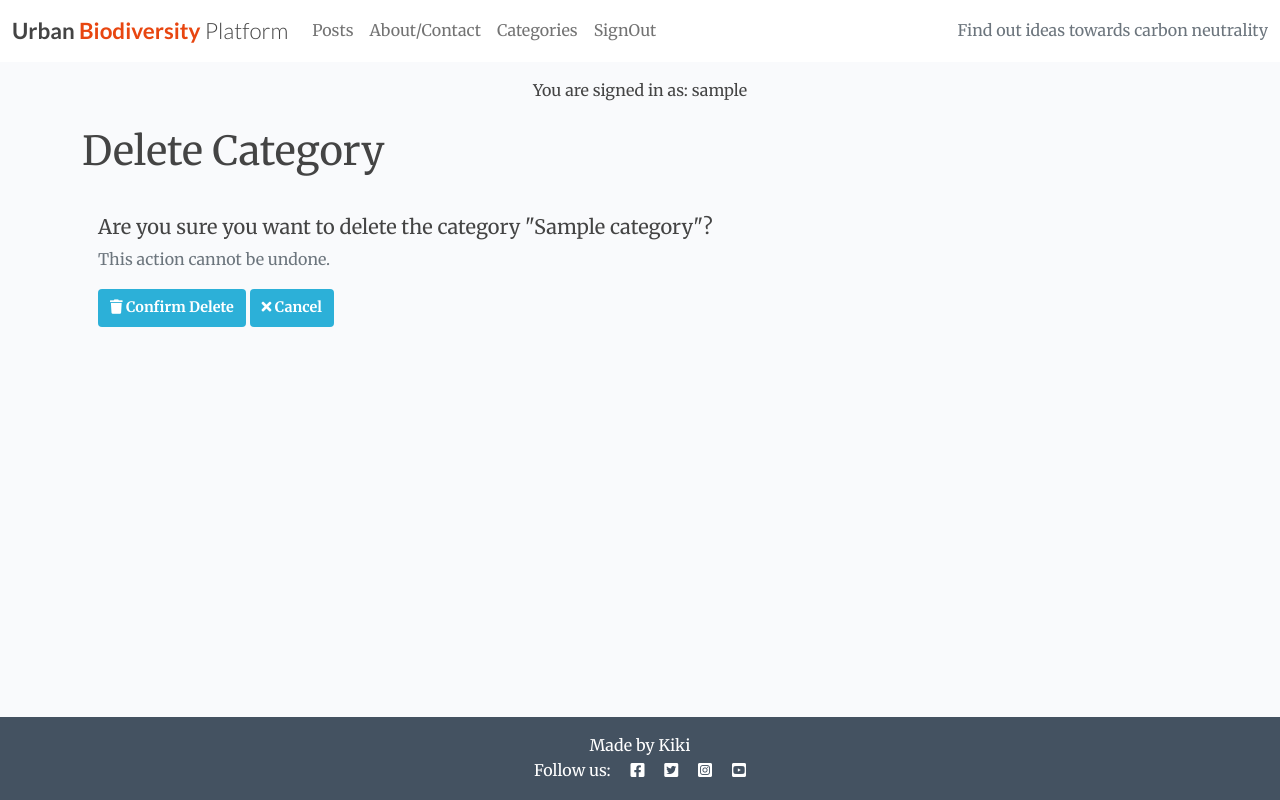
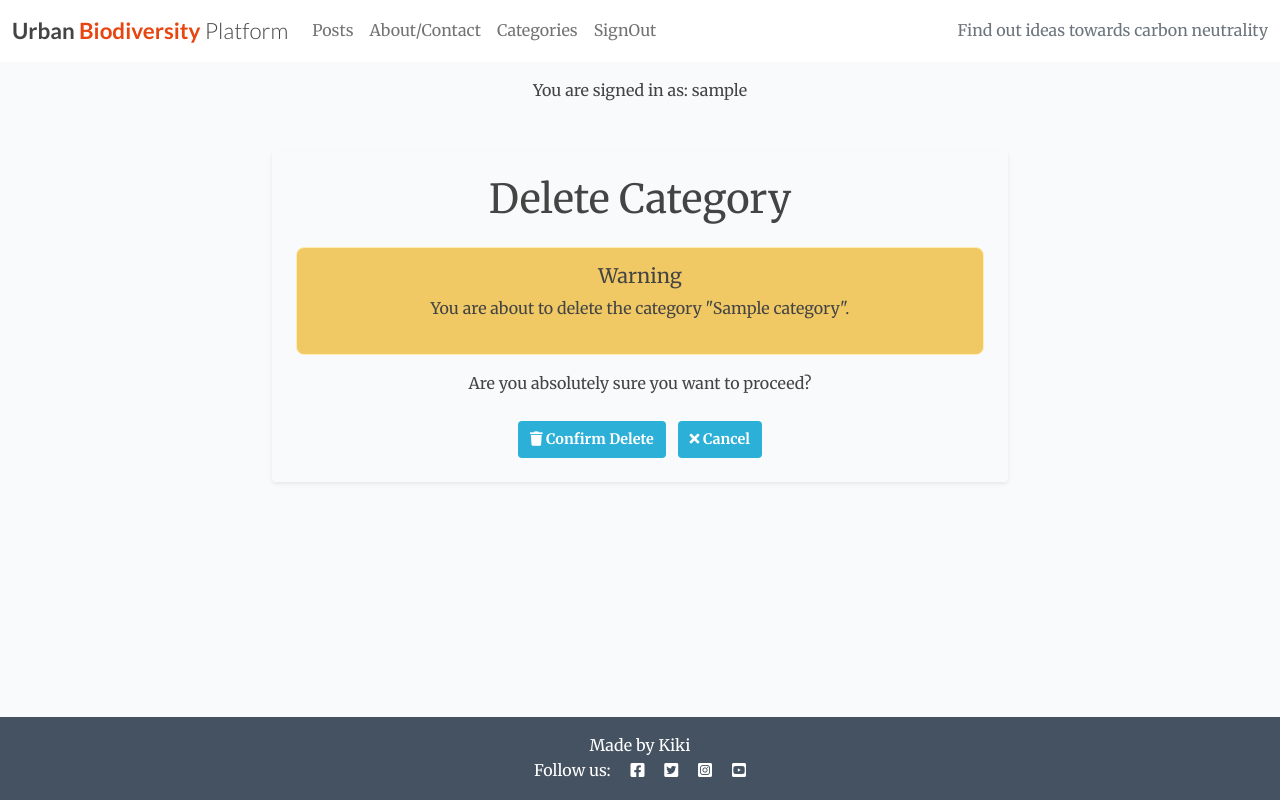
Before and after one commit to KikiBerg/urban-biodiversity-platform, a Django app: page /categories/1/delete/ in a window 1280 px wide. Run offline with Django 4.2, Linux system fonts and the light colour scheme; a user stored in the database is signed in; tables that the repository leaves empty hold one stand-in row (values such as "Sample post"); parts of the project's set-up code (start-up, migrations or seed data) failed here and were passed over; some libraries are stand-ins or nearby versions; some web fonts are replaced.

Commit message:
Category_confirm_delete page: restructure template

```diff
--- a/posts/templates/posts/category_confirm_delete.html
+++ b/posts/templates/posts/category_confirm_delete.html
@@ -1,26 +1,30 @@
 {% extends 'base.html' %}
 {% load static %}
-{% load crispy_forms_tags %}
 
 {% block content %}
-
-<div class="container mt-4">
-    <h1 class="mb-4">Delete Category</h1>
-    <div class="card">
-        <div class="card-body">
-            <h5 class="card-title">Are you sure you want to delete the category "{{ object.name }}"?</h5>
-            <p class="card-text text-muted">This action cannot be undone.</p>
-            <form method="post">
-                {% csrf_token %}
-                <button type="submit" class="btn btn-danger">
-                    <i class="fas fa-trash"></i> Confirm Delete
-                </button>
-                <a href="{% url 'category_list' %}" class="btn btn-secondary">
-                    <i class="fas fa-times"></i> Cancel</a>
-            </form>
+<div class="container mt-5">
+    <div class="row justify-content-center">
+        <div class="col-md-8">
+            <div class="card shadow-sm">
+                <div class="card-body p-4">
+                    <h1 class="card-title text-center mb-4">Delete Category</h1>
+                    <div class="alert alert-warning">
+                        <h5 class="alert-heading">Warning</h5>
+                        <p>You are about to delete the category "{{ object.name }}".</p>
+                    </div>
+                    <form method="post" class="text-center">
+                        {% csrf_token %}
+                        <p class="mb-4">Are you absolutely sure you want to proceed?</p>
+                        <button type="submit" class="btn btn-danger me-2">
+                            <i class="fas fa-trash"></i> Confirm Delete
+                        </button>
+                        <a href="{% url 'category_list' %}" class="btn btn-secondary">
+                            <i class="fas fa-times"></i> Cancel
+                        </a>
+                    </form>
+                </div>
+            </div>
         </div>
     </div>
 </div>
-
-
 {% endblock %}
--- a/static/css/style.css
+++ b/static/css/style.css
@@ -3,7 +3,7 @@
 :root {
     --color-primary: #535832;
     --color-secondary: #95A968;
-    --color-accent: #e0bb5c;
+    --color-accent: #f0c965;
     --color-text: #444;
     --color-background: #f4f7f4;
     --color-foliage: #6cb66e;
--- a/templates/404.html
+++ b/templates/404.html
@@ -7,10 +7,10 @@
         <div class="col-md-8 text-center">
             <header>
                 <h1 class="display-1 text-danger mb-4">404</h1>
-                <h2 class="display-4 mb-3">Oops! Page Not Found</h2>
+                <h2 class="display-4 mb-3">Oops! Category Not Found</h2>
             </header>
             <article class="mb-4">
-                <p class="lead">We're sorry, but the page you're looking for doesn't seem to exist.</p>
+                <p class="lead">We're sorry, but the category you're looking for doesn't seem to exist.</p>
                 <hr class="my-4">
                 <p>It might have been removed, had its name changed, or is temporarily unavailable.</p>
                 <p><em>(Try to check the spelling too)</em></p>
@@ -30,5 +30,4 @@
     </section>
 </main>
 
-
 {% endblock %}
--- a/templates/base.html
+++ b/templates/base.html
@@ -30,6 +30,7 @@
 
     <!-- Custom CSS -->
     <link rel="stylesheet" href="{% static 'css/style.css' %}">
+
 
 
 
```
